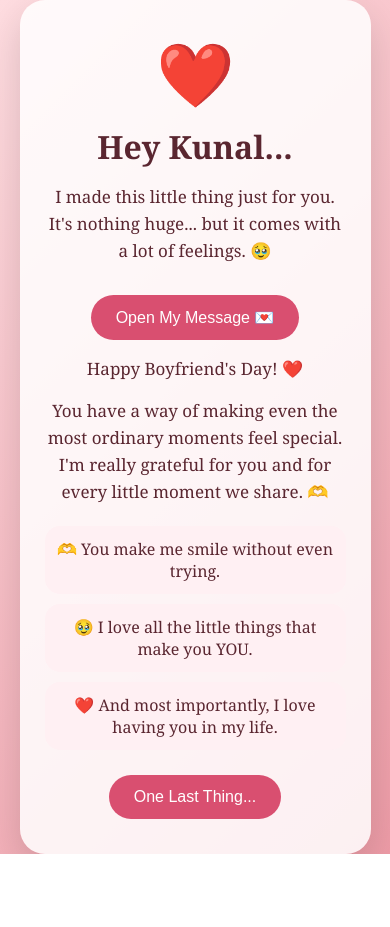
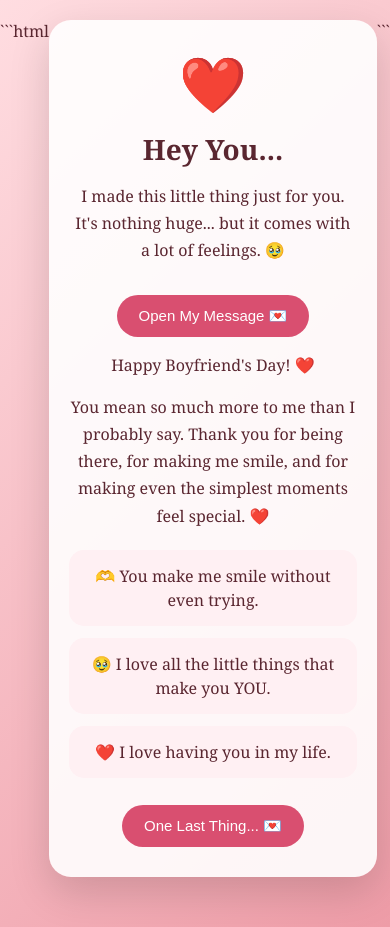
Before and after one commit to Navami-Bhat/xo, a plain HTML site: page index.html in a window 390 px wide. Both pictures are taken after a click on the button "Open My Message 💌". Before the commit the page ends 854 px from the top, so only its background shows below. Drawn offline with Linux system fonts and the light colour scheme.

Commit message:
Fix mobile scrolling

````diff
--- a/index.html
+++ b/index.html
@@ -1,5 +1,7 @@
+```html
 <!DOCTYPE html>
 <html lang="en">
+
 <head>
     <meta charset="UTF-8">
     <meta name="viewport" content="width=device-width, initial-scale=1.0">
@@ -13,64 +15,110 @@
             padding: 0;
         }
 
+        html {
+            scroll-behavior: smooth;
+        }
+
         body {
             min-height: 100vh;
             font-family: Georgia, serif;
             background: linear-gradient(135deg, #ffdde1, #ee9ca7);
+
             display: flex;
             justify-content: center;
-    align-items: center;
-    overflow: hidden;
+            align-items: flex-start;
+
+            padding: 30px 0;
+
+            /* Allows scrolling */
+            overflow-x: hidden;
+            overflow-y: auto;
+
             color: #5a2630;
         }
+
+        /* Main Card */
 
         .container {
             width: 90%;
             max-width: 420px;
-    background: rgba(255,255,255,0.85);
+
+            background: rgba(255, 255, 255, 0.9);
+
             padding: 35px 25px;
+
             border-radius: 25px;
+
             text-align: center;
-    box-shadow: 0 15px 40px rgba(0,0,0,0.15);
+
+            box-shadow: 0 15px 40px rgba(0, 0, 0, 0.15);
+
             z-index: 2;
+
+            margin-bottom: 30px;
         }
+
+        /* Heart */
 
         .heart {
             font-size: 55px;
+
             animation: beat 1.2s infinite;
         }
 
+        /* Heading */
+
         h1 {
             margin: 15px 0;
+
             font-size: 32px;
         }
 
+        /* Paragraph */
+
         p {
             font-size: 17px;
-    line-height: 1.6;
+
+            line-height: 1.7;
+
             margin: 15px 0;
         }
 
+        /* Button */
+
         button {
             border: none;
+
             background: #d94f70;
+
             color: white;
+
             padding: 13px 25px;
+
             border-radius: 30px;
+
             font-size: 16px;
+
             cursor: pointer;
+
             margin-top: 15px;
+
             transition: 0.3s;
         }
 
         button:hover {
             transform: scale(1.08);
+
             background: #bd3859;
         }
+
+        /* Hidden sections */
 
         .hidden {
             display: none;
         }
+
+        /* Reasons */
 
         .reasons {
             margin-top: 20px;
@@ -78,33 +126,65 @@ button:hover {
 
         .reason {
             background: #fff0f3;
-    padding: 12px;
+
+            padding: 14px;
+
             border-radius: 15px;
-    margin: 10px 0;
+
+            margin: 12px 0;
+
+            line-height: 1.5;
         }
+
+        /* Final Message */
 
         .final {
             font-size: 21px;
+
             font-weight: bold;
-    margin-top: 20px;
+
+            margin-top: 25px;
+
+            line-height: 1.5;
         }
 
+        /* Floating Hearts */
+
         .floating-heart {
-    position: absolute;
+            position: fixed;
+
             bottom: -30px;
+
             animation: float 6s linear infinite;
+
             opacity: 0.7;
+
+            pointer-events: none;
+
+            z-index: 1;
         }
 
+        /* Heart Animation */
+
         @keyframes beat {
+
+            0%,
+            100% {
+                transform: scale(1);
+            }
+
             50% {
                 transform: scale(1.2);
             }
         }
 
+        /* Floating Animation */
+
         @keyframes float {
+
             from {
                 transform: translateY(0);
+
                 opacity: 0;
             }
 
@@ -114,19 +194,62 @@ button:hover {
 
             to {
                 transform: translateY(-110vh);
+
                 opacity: 0;
             }
         }
+
+        /* Mobile */
+
+        @media (max-width: 480px) {
+
+            body {
+                padding: 20px 0;
+            }
+
+            .container {
+                width: 92%;
+
+                padding: 30px 20px;
+
+                border-radius: 22px;
+            }
+
+            h1 {
+                font-size: 28px;
+            }
+
+            p {
+                font-size: 16px;
+            }
+
+            .heart {
+                font-size: 48px;
+            }
+
+            button {
+                font-size: 15px;
+
+                padding: 12px 22px;
+            }
+        }
     </style>
+
 </head>
 
 <body>
 
     <div class="container">
 
-    <div class="heart">❤️</div>
+        <!-- Opening -->
 
-    <h1>Hey Kunal...</h1>
+        <div class="heart">
+            ❤️
+        </div>
+
+        <h1>
+            Hey You...
+        </h1>
 
         <p>
             I made this little thing just for you.
@@ -134,7 +257,12 @@ button:hover {
             but it comes with a lot of feelings. 🥹
         </p>
 
-    <button onclick="reveal()">Open My Message 💌</button>
+        <button onclick="reveal()">
+            Open My Message 💌
+        </button>
+
+
+        <!-- Hidden Message -->
 
         <div id="message" class="hidden">
 
@@ -143,9 +271,13 @@ button:hover {
             </p>
 
             <p>
-            You have a way of making even the most ordinary moments feel special.
-            I'm really grateful for you and for every little moment we share. 🫶
+                You mean so much more to me than I probably say.
+                Thank you for being there, for making me smile,
+                and for making even the simplest moments feel special. ❤️
             </p>
+
+
+            <!-- Reasons -->
 
             <div class="reasons">
 
@@ -158,53 +290,105 @@ button:hover {
                 </div>
 
                 <div class="reason">
-                ❤️ And most importantly, I love having you in my life.
+                    ❤️ I love having you in my life.
                 </div>
 
             </div>
 
+
+            <!-- Final Button -->
+
             <button onclick="finalMessage()">
-            One Last Thing...
+                One Last Thing... 💌
             </button>
 
+
+            <!-- Final Message -->
+
             <div id="final" class="hidden final">
+
                 I LOVE YOU ❤️
+
                 <br><br>
-            And yes... you're stuck with me now. 😌🫶
+
+                And yes...
+
+                <br>
+
+                you're stuck with me now. 😌🫶
+
             </div>
 
         </div>
 
     </div>
 
+
     <script>
 
+        /* Reveal the main message */
+
         function reveal() {
-    document.getElementById("message").classList.remove("hidden");
+
+            document
+                .getElementById("message")
+                .classList
+                .remove("hidden");
+
         }
 
+
+        /* Reveal final message + hearts */
+
         function finalMessage() {
-    document.getElementById("final").classList.remove("hidden");
 
-    for(let i = 0; i < 25; i++) {
+            document
+                .getElementById("final")
+                .classList
+                .remove("hidden");
+
+
+            /* Create floating hearts */
+
+            for (let i = 0; i < 25; i++) {
+
                 let heart = document.createElement("div");
 
                 heart.innerHTML = "❤️";
+
                 heart.className = "floating-heart";
 
-        heart.style.left = Math.random() * 100 + "vw";
-        heart.style.fontSize = (15 + Math.random() * 25) + "px";
-        heart.style.animationDuration = (3 + Math.random() * 4) + "s";
+                heart.style.left =
+                    Math.random() * 100 + "vw";
+
+                heart.style.fontSize =
+                    (15 + Math.random() * 25) + "px";
+
+                heart.style.animationDuration =
+                    (3 + Math.random() * 4) + "s";
+
+                heart.style.animationDelay =
+                    Math.random() * 2 + "s";
+
 
                 document.body.appendChild(heart);
 
+
+                /* Remove after animation */
+
                 setTimeout(() => {
+
                     heart.remove();
-        }, 7000);
+
+                }, 8000);
+
             }
+
         }
 
     </script>
 
 </body>
+
 </html>
+```
````
Lines whose indentation alone changed are shown as unchanged.
